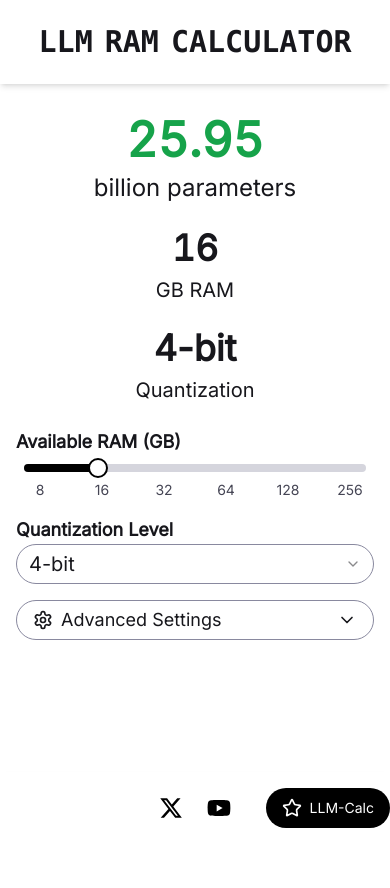
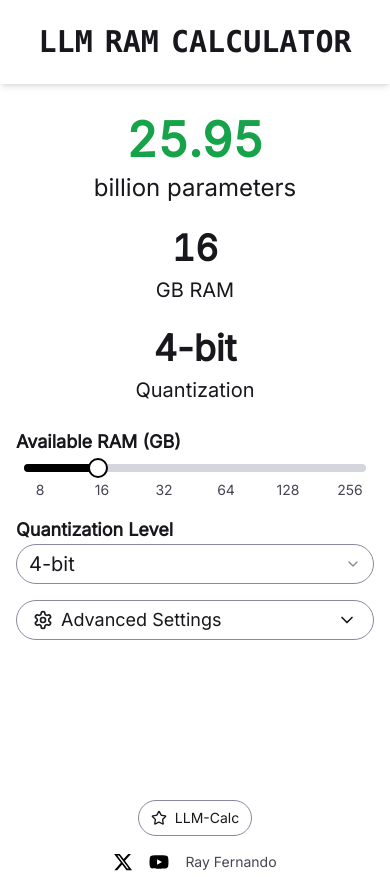
Before and after one commit to RayFernando1337/LLM-Calc, a React (Vite) app: page / in a window 390 px wide. Before the commit the page ends 844 px from the top, so only its background shows below. Built offline with nearby package versions, Linux system fonts and the light colour scheme.

Commit message:
Improved footer layout

```diff
--- a/src/App.tsx
+++ b/src/App.tsx
@@ -1,6 +1,6 @@
-import React from 'react'
-import Layout from './components/Layout'
-import './index.css'
+import React from "react";
+import Layout from "./components/Layout";
+import "./index.css";
 import { ChevronDown, Settings, Star } from "lucide-react";
 import { FaXTwitter, FaYoutube } from "react-icons/fa6";
 import { Button } from "@/components/ui/button";
@@ -109,7 +109,7 @@ export default function LlmRamCalculator() {
           </div>
         </header>
 
-      <main className="flex-grow container mx-auto px-4 py-8">
+        <main className="flex-grow container mx-auto px-4 py-8 pb-24 md:pb-8">
           <div className="max-w-md mx-auto space-y-6">
             <div className="text-center space-y-2">
               <p className="text-5xl font-bold tabular-nums text-green-600">
@@ -230,13 +230,10 @@ export default function LlmRamCalculator() {
           </div>
         </main>
 
-      <footer className="sticky bottom-0 bg-background shadow-md mt-8">
-        <div className="container mx-auto py-4">
-          <div className="flex justify-between items-center">
-            <div className="flex-1">
-              {/* Empty div to balance the layout */}
-            </div>
-            <div className="flex justify-center space-x-6 flex-1">
+        <footer className="bg-background shadow-md mt-8 md:sticky md:bottom-0">
+          <div className="container mx-auto py-4 px-4 md:px-0">
+            <div className="flex flex-col md:flex-row justify-between items-center space-y-4 md:space-y-0">
+              <div className="flex items-center space-x-4 md:space-x-6 order-2 md:order-1">
                 <a
                   href="https://x.com/RayFernando1337"
                   target="_blank"
@@ -244,7 +241,7 @@ export default function LlmRamCalculator() {
                   className="text-primary hover:text-red-600 transition-colors"
                 >
                   <span className="sr-only">Twitter</span>
-                <FaXTwitter className="h-6 w-6" />
+                  <FaXTwitter className="h-5 w-5" />
                 </a>
                 <a
                   href="https://youtube.com/@RayFernando1337"
@@ -253,10 +250,11 @@ export default function LlmRamCalculator() {
                   className="text-primary hover:text-red-600 transition-colors"
                 >
                   <span className="sr-only">YouTube</span>
-                <FaYoutube className="h-6 w-6" />
+                  <FaYoutube className="h-5 w-5" />
                 </a>
+                <span className="text-sm text-muted-foreground">Ray Fernando</span>
               </div>
-            <div className="flex-1 flex justify-end">
+              <div className="order-1 md:order-2">
                 <a
                   href="https://github.com/RayFernando1337/LLM-Calc"
                   target="_blank"
@@ -265,12 +263,20 @@ export default function LlmRamCalculator() {
                     e.preventDefault();
                     handleClick();
                     setTimeout(() => {
-                    window.open("https://github.com/RayFernando1337/LLM-Calc", "_blank", "noopener,noreferrer");
+                      window.open(
+                        "https://github.com/RayFernando1337/LLM-Calc",
+                        "_blank",
+                        "noopener,noreferrer"
+                      );
                     }, 500);
                   }}
                 >
-                <Button className="flex items-center space-x-2 hover:bg-red-600 hover:text-white transition-colors duration-200">
-                  <Star className="h-5 w-5" />
+                  <Button
+                    variant="outline"
+                    size="sm"
+                    className="flex items-center space-x-2 hover:bg-red-600 hover:text-white transition-colors duration-200 mb-4 md:mb-0"
+                  >
+                    <Star className="h-4 w-4" />
                     <span>LLM-Calc</span>
                   </Button>
                 </a>
```
Lines whose indentation alone changed are shown as unchanged.
